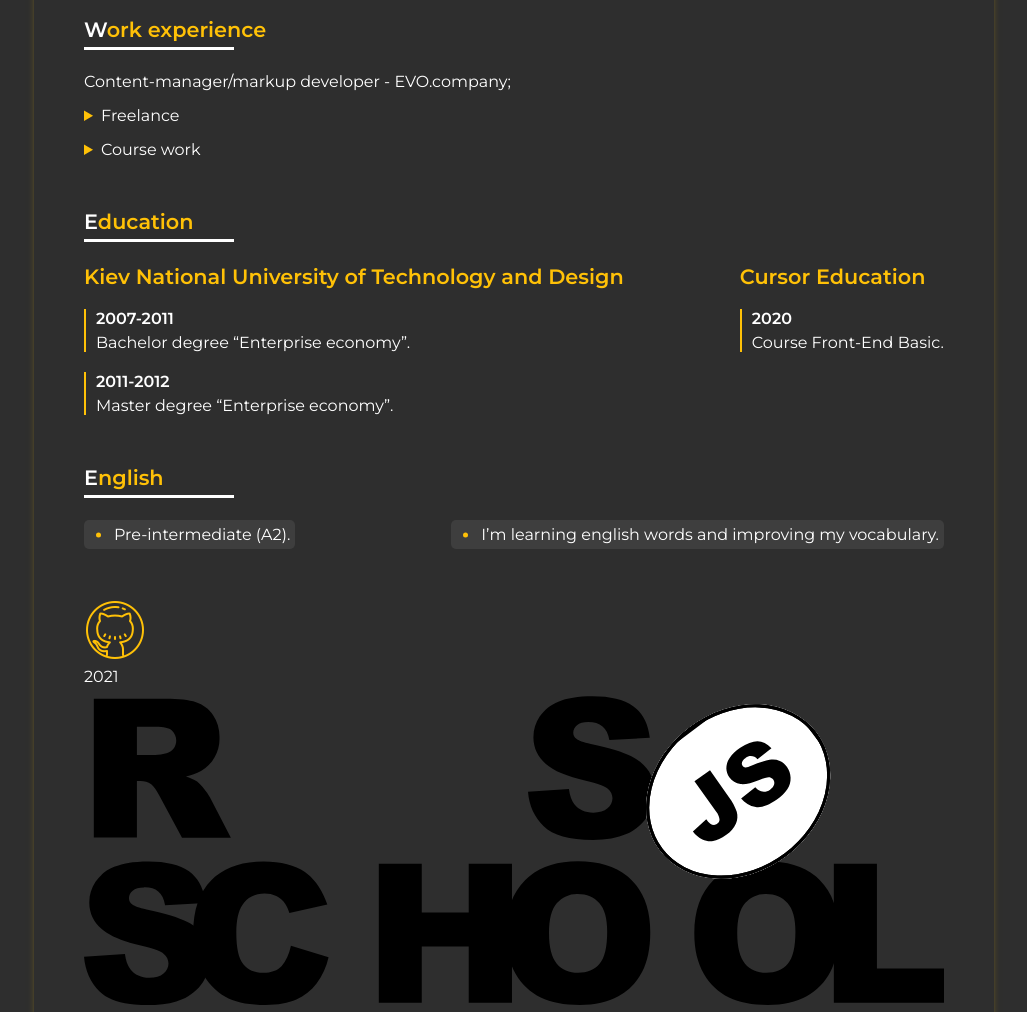
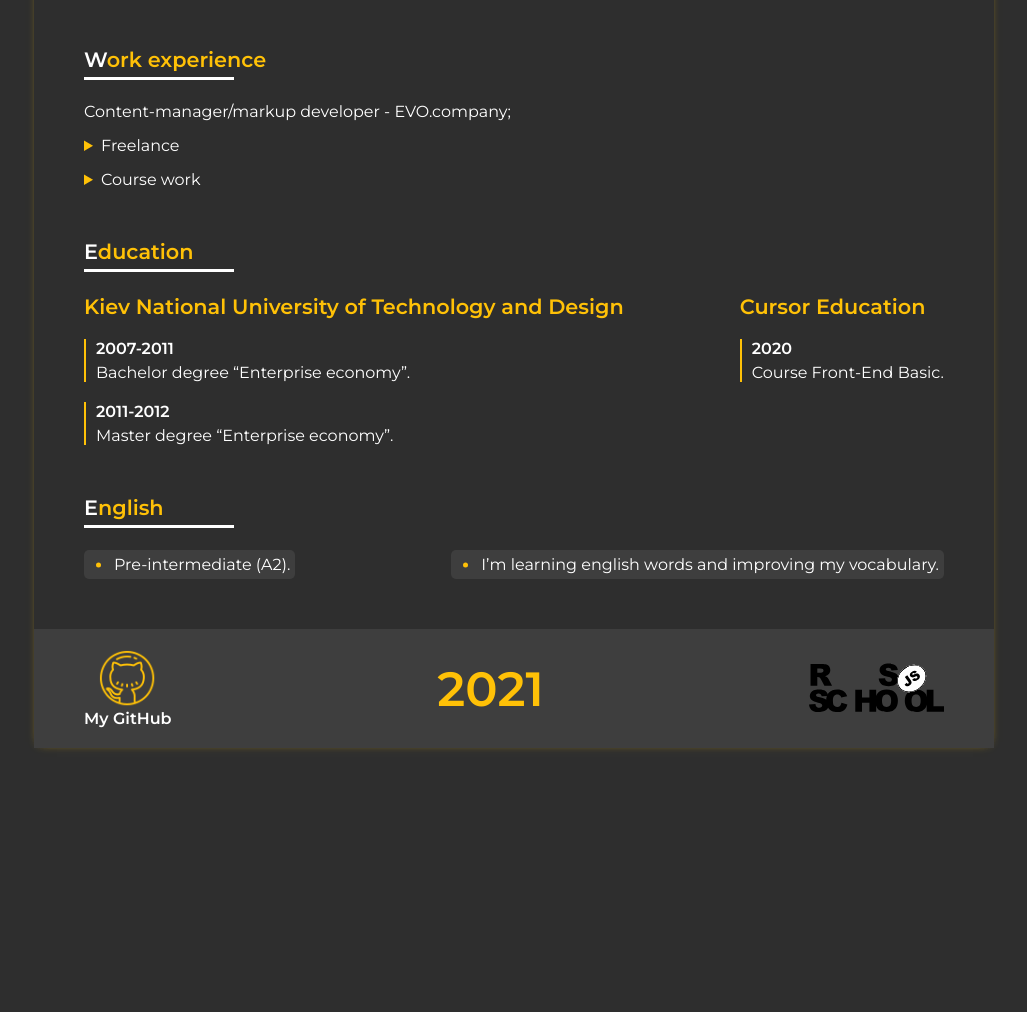
Before and after one commit to Skydanenko/rsschool-cv, a plain HTML site: page index.html in a window 1280 px wide. Shown: the part 1158-2170 px from the top of the page, without its empty margins (126-1153 px from the left). After the commit the page ends 1956 px from the top, so only its background shows below. Drawn offline with Linux system fonts and the light colour scheme.

Commit message:
feat: add style to the footer. refactor: change padding in container selector and delete in page selector

```diff
--- a/index.html
+++ b/index.html
@@ -206,13 +206,14 @@
     <footer class="footer">
         <ul class="footer__list">
             <li class="footer__item">
-                <a class="footer__link" href="#">
+                <a class="footer__link footer__link_git" href="https://github.com/Skydanenko">
                     <img src="img/icons/github.png" alt="github logo">
+                    My GitHub
                 </a>
             </li>
-            <li class="footer__item">2021</li>
+            <li class="footer__item"><span class="footer__year">2021</span></li>
             <li class="footer__item">
-                <a class="footer__link" href="#">
+                <a class="footer__link" href="https://rs.school/js/">
                     <img class="logo" src="img/logo.svg" alt="logo">
                 </a>
             </li>
--- a/styles/style.css
+++ b/styles/style.css
@@ -33,22 +33,21 @@ body {
     max-width: 60rem;
     width: 100%;
     margin: 0 auto;
-    padding-left: 20px;
-    padding-right: 20px;
+    padding-left: 50px;
+    padding-right: 50px;
 }
 
 .page {
     display: flex;
     flex-direction: column;
-    margin-top: 50px;
+    margin: 50px auto;
     box-shadow: 0 0 10px -6px var(--secondary-color);
-    padding: 50px;
     border-radius: var(--border-radius);
 }
 
 .page__title {
     text-align: center;
-    margin-bottom: 80px;
+    margin: 80px 0;
 }
 
 .header {
@@ -308,3 +307,37 @@ summary::marker {
     padding: 5px 5px 5px 30px;
     border-radius: var(--border-radius);
 }
+
+.footer {
+    margin: 0 -50px;
+    background: var(--secondary-color-bg);
+    padding: 20px 50px;
+}
+
+.footer__list {
+    display: flex;
+    justify-content: space-between;
+    align-items: center;
+}
+
+.logo {
+    width: auto;
+    height: 50px;
+}
+
+.footer__year {
+    font-size: 3rem;
+    font-weight: var(--semi-bold-title);
+    color: var(--secondary-color);
+}
+
+.footer__link_git {
+    display: flex;
+    flex-direction: column;
+    align-items: center;
+    font-weight: var(--semi-bold-title);
+}
+
+.footer__link_git img {
+    max-width: 60px;
+}
```
